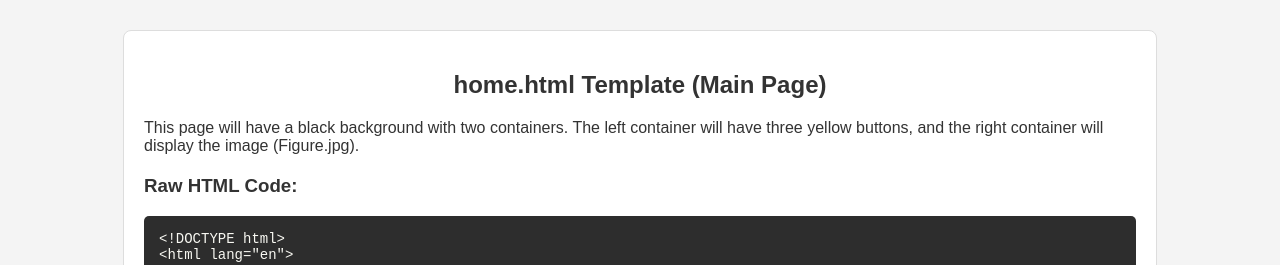
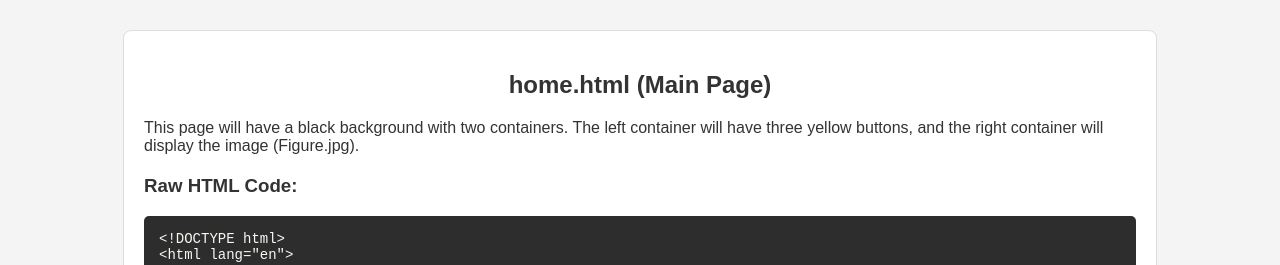
Before and after one commit to nbahador/nbahador.github.io, a Jekyll site: the page Main_Page_Layout.html, which Jekyll copies as it is, in a window 1280 px wide. Shown: the top 265 px of the page. Built offline with Jekyll 4.4.1, drawn with Linux system fonts in a browser that asks for light colours.

Commit message:
Update Main_Page_Layout.html

```diff
--- a/Main_Page_Layout.html
+++ b/Main_Page_Layout.html
@@ -62,7 +62,7 @@
     <div class="container">
         <!-- Card for home.html Template -->
         <div class="card">
-            <h2>home.html Template (Main Page)</h2>
+            <h2>home.html (Main Page)</h2>
             <p>This page will have a black background with two containers. The left container will have three yellow buttons, and the right container will display the image (Figure.jpg).</p>
 
             <div class="code-block">
```
